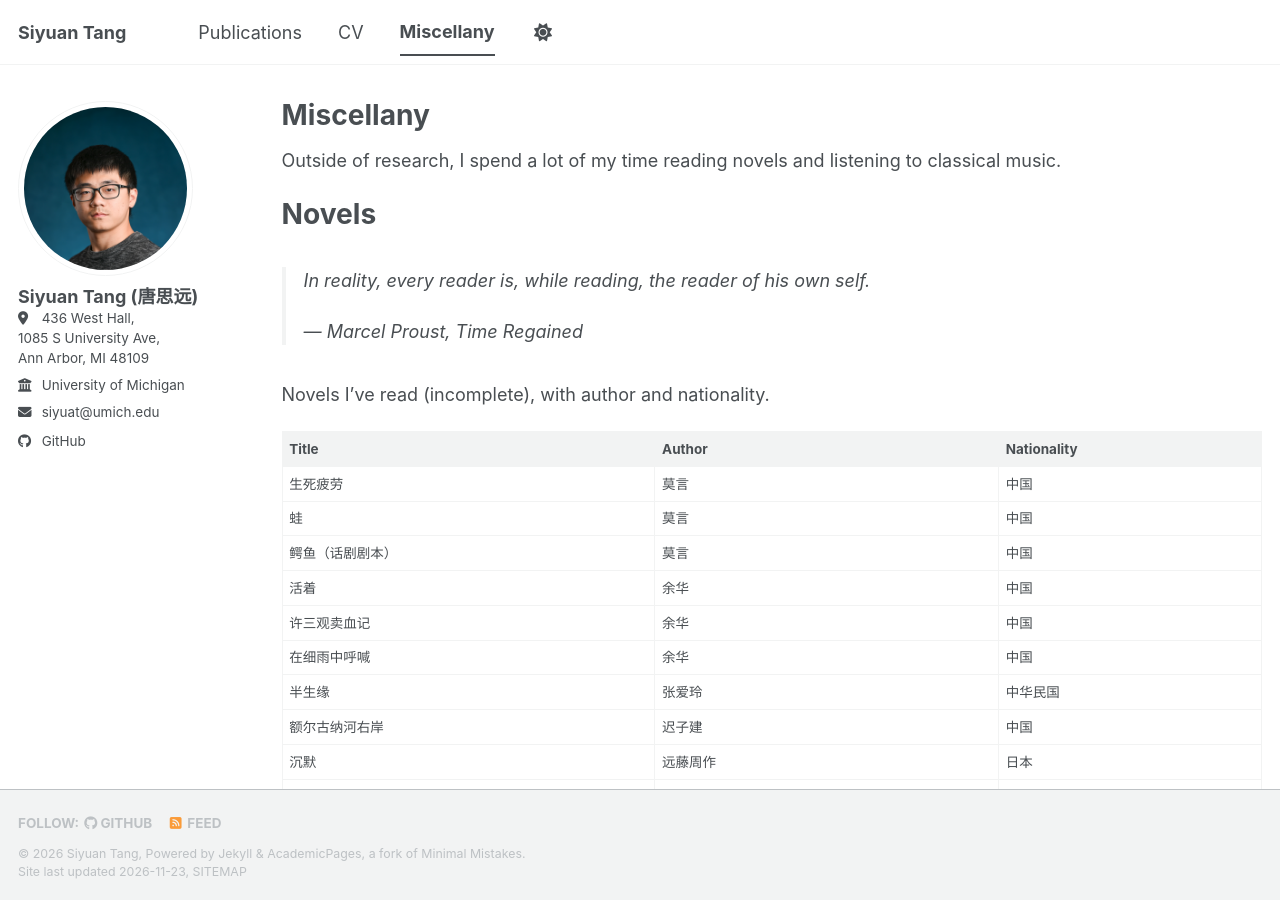
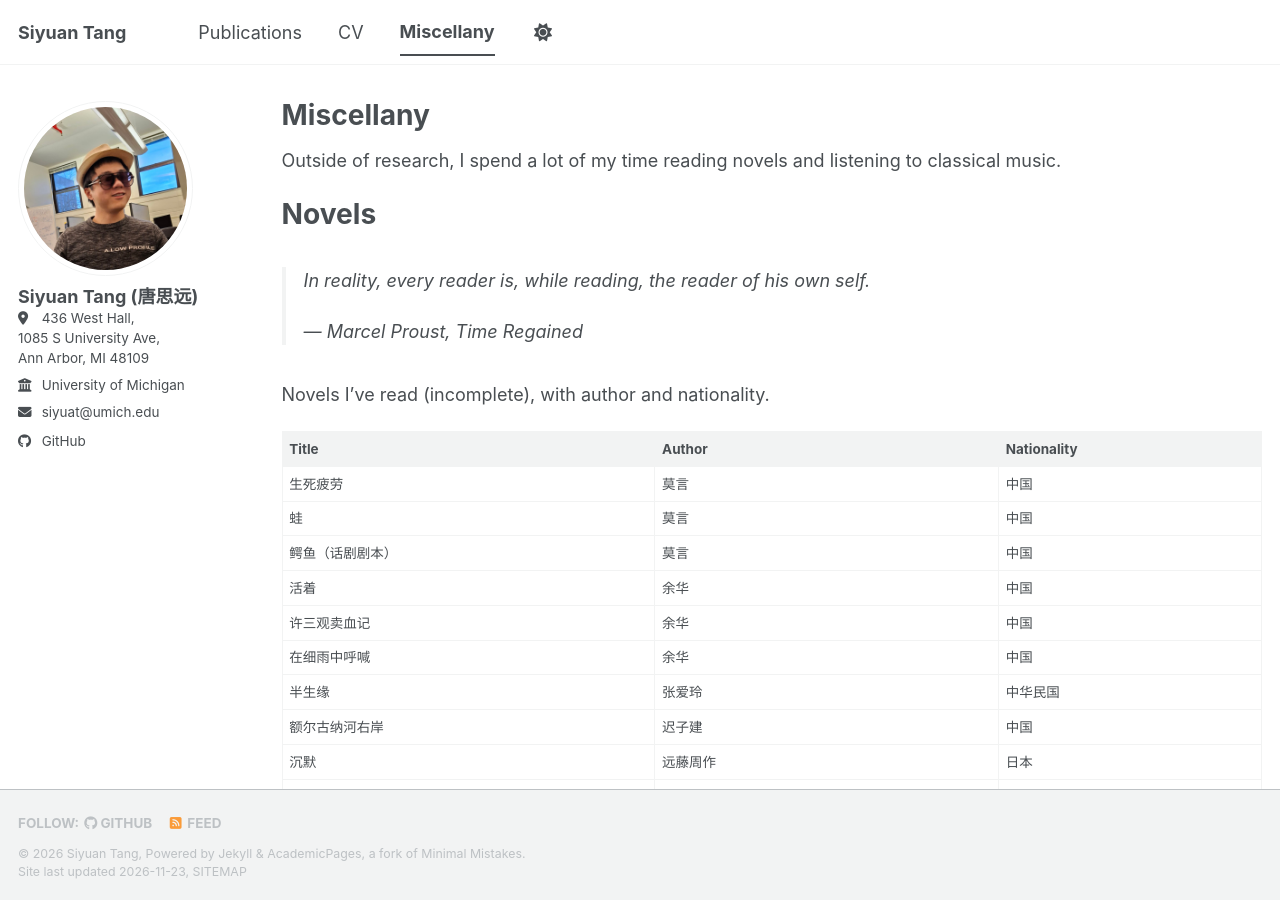
Before and after one commit to siyuat-ui/siyuat-ui.github.io, a Jekyll site: the page built from _pages/miscellany.md, in a window 1280 px wide and 900 px high. Built offline with Jekyll 4.4.1, drawn with Linux system fonts in a browser that asks for light colours; a style sheet for code colours, icons or effects is not loaded.

Commit message:
Use a different sidebar photo on the Miscellany page
Co-Authored-By: Claude Sonnet 5.5 <noreply@anthropic.com>
Claude-Session: https://claude.ai/code/session_01V4NqYJVaZa2Mrh8DC2t8GC

```diff
--- a/_includes/author-profile.html
+++ b/_includes/author-profile.html
@@ -6,11 +6,13 @@
 
 <div itemscope itemtype="http://schema.org/Person">
 
+  {% comment %}A page can set `avatar: filename` in its front matter to override the sidebar photo.{% endcomment %}
+  {% assign avatar_file = page.avatar | default: author.avatar %}
   <div class="author__avatar">
-    {% if author.avatar contains "://" %}
-    	<img src="{{ author.avatar }}" alt="{{ author.name }}"  fetchpriority="high" />
+    {% if avatar_file contains "://" %}
+    	<img src="{{ avatar_file }}" alt="{{ author.name }}"  fetchpriority="high" />
     {% else %}
-    	<img src="{{ author.avatar | prepend: "/images/" | prepend: base_path }}" class="author__avatar" alt="{{ author.name }}"  fetchpriority="high" />
+    	<img src="{{ avatar_file | prepend: "/images/" | prepend: base_path }}" class="author__avatar" alt="{{ author.name }}"  fetchpriority="high" />
     {% endif %}
   </div>
 
--- a/_pages/miscellany.md
+++ b/_pages/miscellany.md
@@ -3,6 +3,7 @@ layout: archive
 title: "Miscellany"
 permalink: /miscellany/
 author_profile: true
+avatar: "profile-miscellany.jpg"
 ---
 
 {% include base_path %}
```
Also changed, not shown: images/profile-miscellany.jpg (added).
